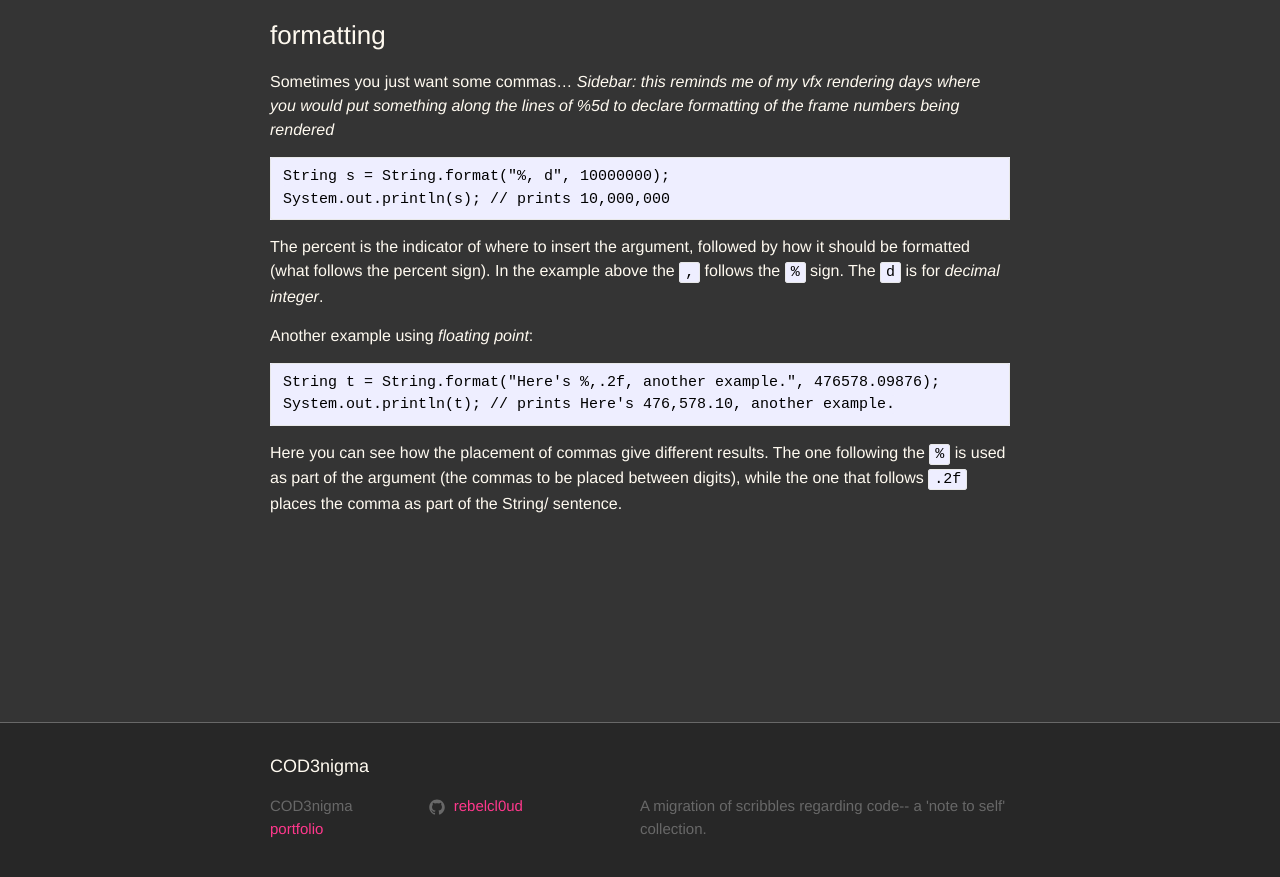
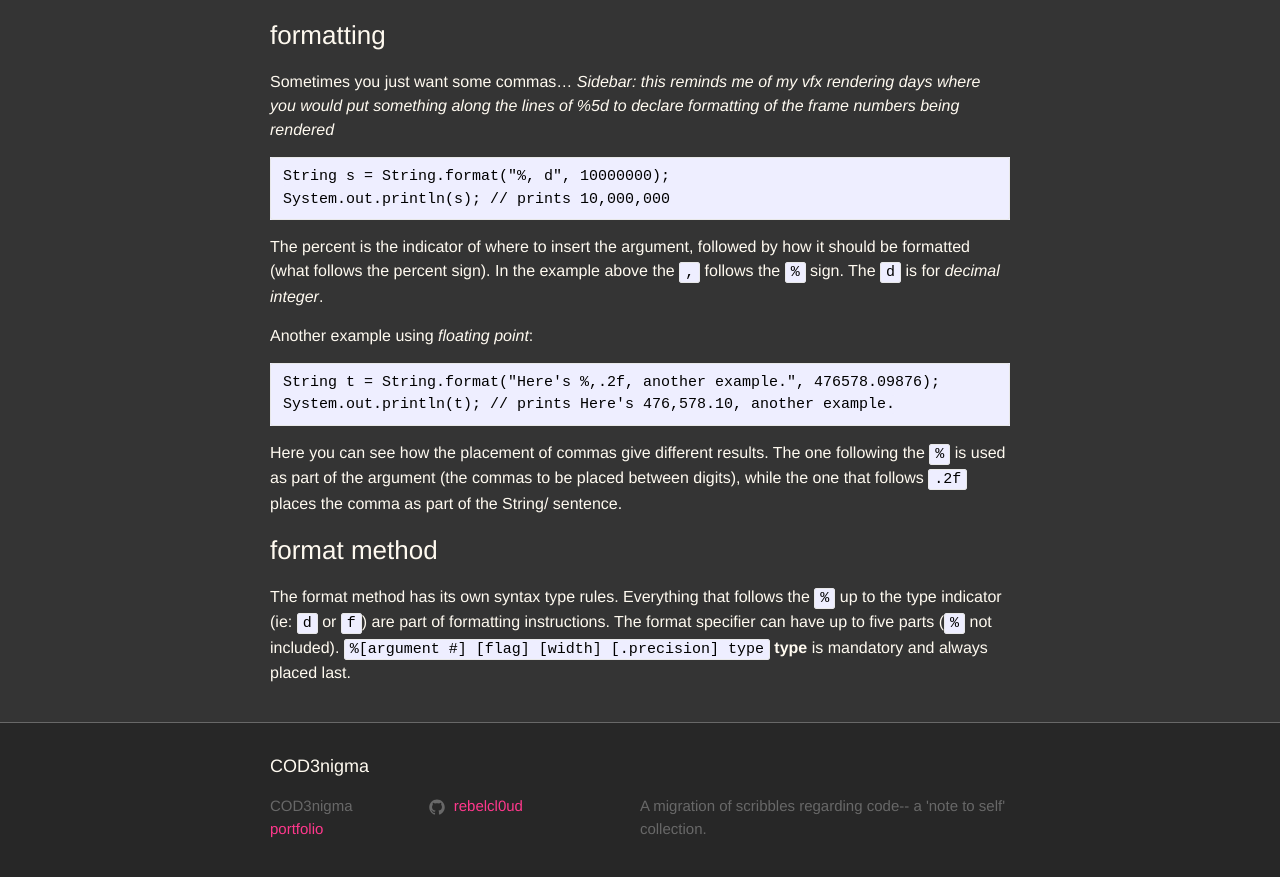
Before and after one commit to rebelcl0ud/blog, a Jekyll site: the page built from _posts/2019-03-30-[65]-head-first-java.markdown, in a window 1280 px wide and 900 px high, scrolled down 4943 px. Shown: the top 877 px of the window. Built offline with Jekyll 4.4.1, drawn with Linux system fonts in a browser that asks for light colours.

Commit message:
update: format() method template

````diff
--- a/_posts/2019-03-30-[65]-head-first-java.markdown
+++ b/_posts/2019-03-30-[65]-head-first-java.markdown
@@ -171,3 +171,7 @@ String t = String.format("Here's %,.2f, another example.", 476578.09876);
 System.out.println(t); // prints Here's 476,578.10, another example.
 ```
 Here you can see how the placement of commas give different results. The one following the `%` is used as part of the argument (the commas to be placed between digits), while the one that follows `.2f` places the comma as part of the String/ sentence.
+
+### format method
+The format method has its own syntax type rules. Everything that follows the `%` up to the type indicator (ie: `d` or `f`) are part of formatting instructions. The format specifier can have up to five parts (`%` not included).
+`%[argument #] [flag] [width] [.precision] type` **type** is mandatory and always placed last.
````
